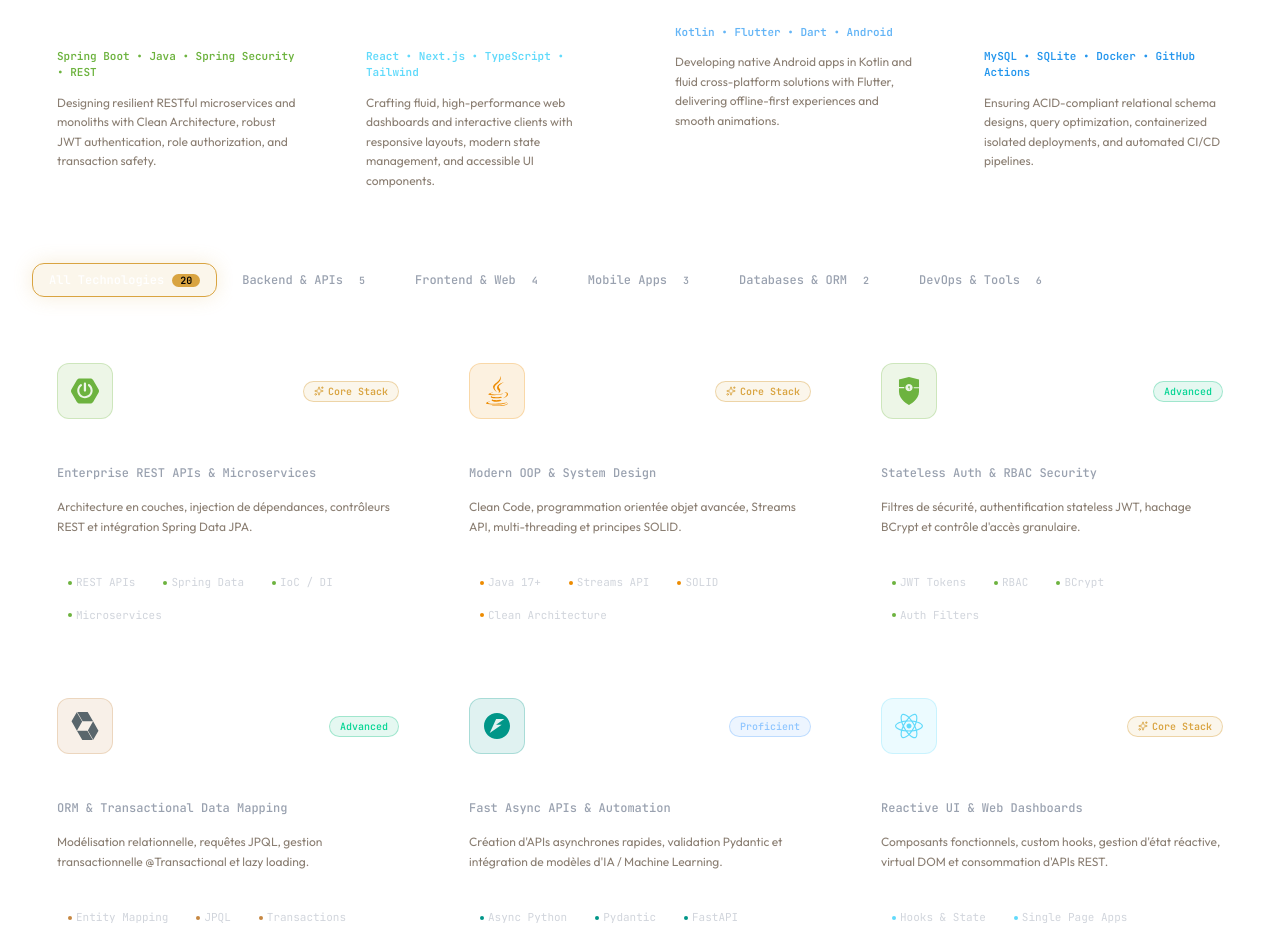
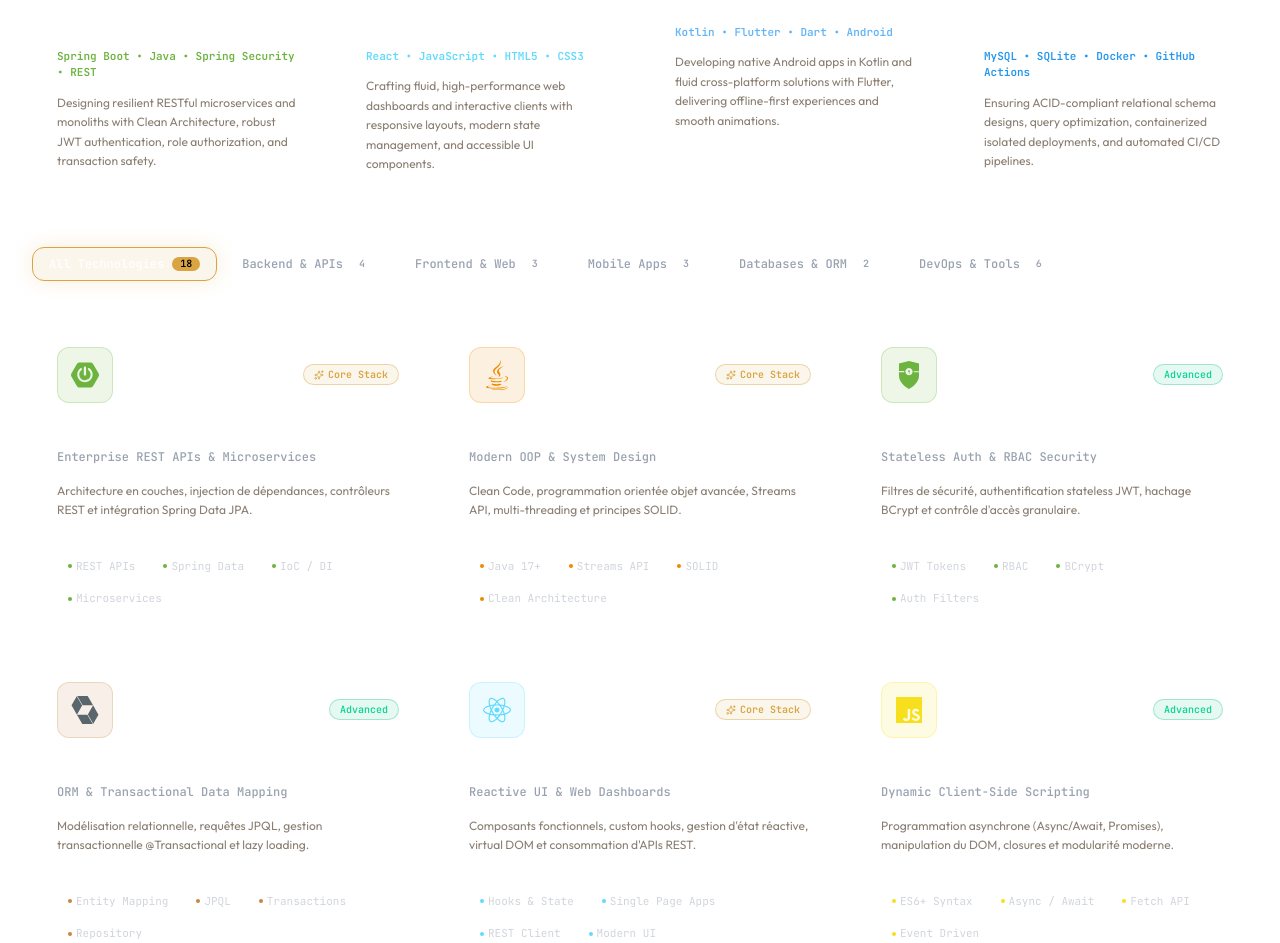
Before and after one commit to Rida1019-taki/PortFolio, a Next.js app: page / in a window 1280 px wide. Shown: the part 1848-2791 px from the top of the page. Built offline with nearby package versions, Linux system fonts and the light colour scheme.

Commit message:
chore: remove Python / FastAPI and Tailwind CSS from skills section

```diff
--- a/components/SkillsShowcase.tsx
+++ b/components/SkillsShowcase.tsx
@@ -22,7 +22,6 @@ import {
   FaReact,
   FaDocker,
   FaGithub,
-  FaPython,
   FaGitAlt,
   FaCss3Alt,
 } from "react-icons/fa";
@@ -39,9 +38,7 @@ import {
   SiFigma,
   SiJavascript,
   SiHtml5,
-  SiTailwindcss,
   SiGithubactions,
-  SiFastapi,
 } from "react-icons/si";
 
 export type SkillCategory = "all" | "backend" | "frontend" | "mobile" | "databases" | "devops";
@@ -143,17 +140,6 @@ export default function SkillsShowcase({ t }: SkillsShowcaseProps) {
       description: "Modélisation relationnelle, requêtes JPQL, gestion transactionnelle @Transactional et lazy loading.",
       chips: ["Entity Mapping", "JPQL", "Transactions", "Repository"],
     },
-    {
-      name: "Python / FastAPI",
-      category: "backend",
-      categoryLabel: "Backend & APIs",
-      icon: <SiFastapi className="text-[#009688]" size={26} />,
-      brandColor: "#009688",
-      level: "proficient",
-      role: "Fast Async APIs & Automation",
-      description: "Création d'APIs asynchrones rapides, validation Pydantic et intégration de modèles d'IA / Machine Learning.",
-      chips: ["Async Python", "Pydantic", "FastAPI", "ML Ready"],
-    },
 
     // ─── FRONTEND ───
     {
@@ -177,17 +163,6 @@ export default function SkillsShowcase({ t }: SkillsShowcaseProps) {
       role: "Dynamic Client-Side Scripting",
       description: "Programmation asynchrone (Async/Await, Promises), manipulation du DOM, closures et modularité moderne.",
       chips: ["ES6+ Syntax", "Async / Await", "Fetch API", "Event Driven"],
-    },
-    {
-      name: "Tailwind CSS",
-      category: "frontend",
-      categoryLabel: "Frontend & Web",
-      icon: <SiTailwindcss className="text-[#06B6D4]" size={28} />,
-      brandColor: "#06B6D4",
-      level: "advanced",
-      role: "Utility-First Responsive Styling",
-      description: "Conception d'interfaces dark-mode premium, animations fluides, glassmorphism et design responsive précis.",
-      chips: ["Responsive", "Dark Mode", "Glassmorphism", "Flex/Grid"],
     },
     {
       name: "HTML5 & CSS3",
--- a/lib/translations.ts
+++ b/lib/translations.ts
@@ -309,7 +309,7 @@ export const translations: Record<Language, TranslationSchema> = {
         },
         frontend: {
           title: "Reactive Web & Modern User Interfaces",
-          subtitle: "React • Next.js • TypeScript • Tailwind",
+          subtitle: "React • JavaScript • HTML5 • CSS3",
           desc: "Crafting fluid, high-performance web dashboards and interactive clients with responsive layouts, modern state management, and accessible UI components.",
         },
         mobile: {
@@ -626,7 +626,7 @@ export const translations: Record<Language, TranslationSchema> = {
         },
         frontend: {
           title: "Web Réactif & Interfaces Modernes",
-          subtitle: "React • Next.js • TypeScript • Tailwind",
+          subtitle: "React • JavaScript • HTML5 • CSS3",
           desc: "Développement d'applications web réactives, de tableaux de bord dynamiques et d'interfaces intuitives alliant performance et fluidité visuelle.",
         },
         mobile: {
```
